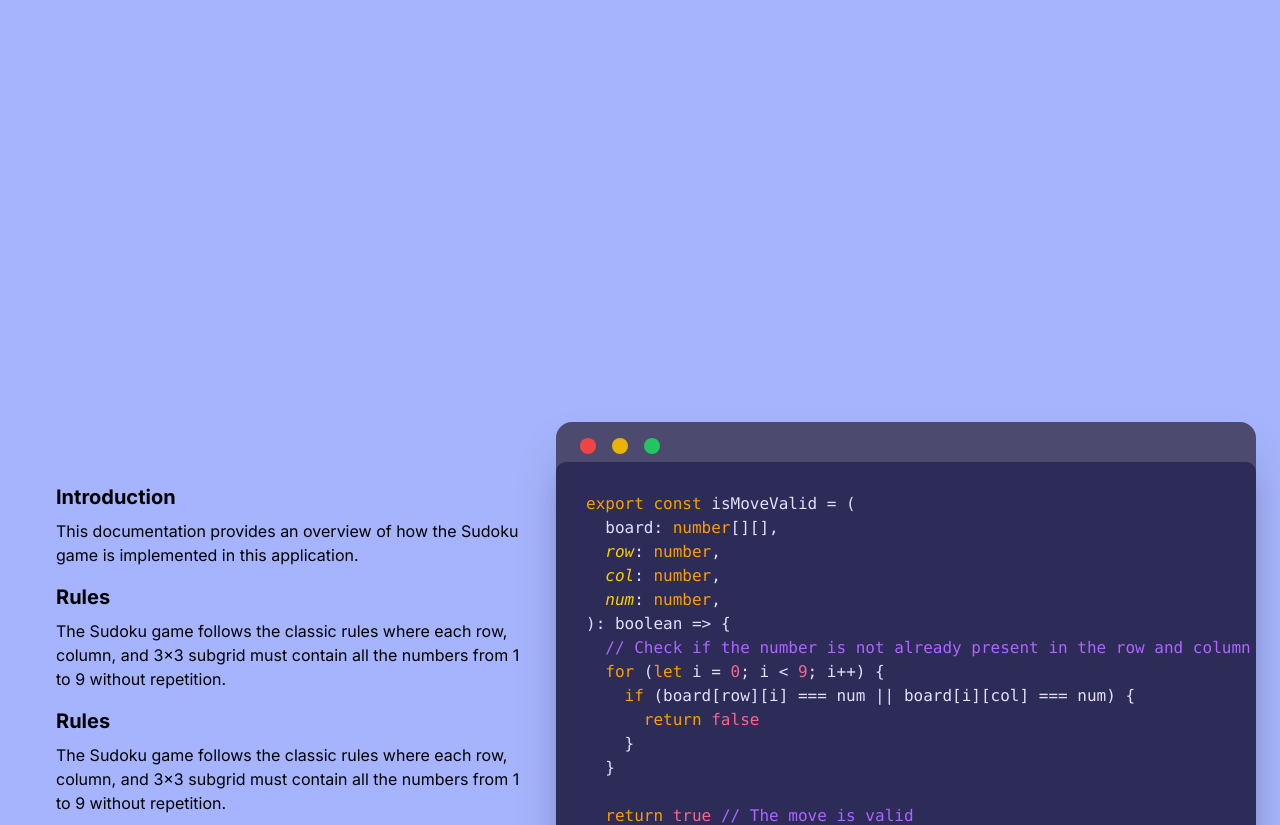
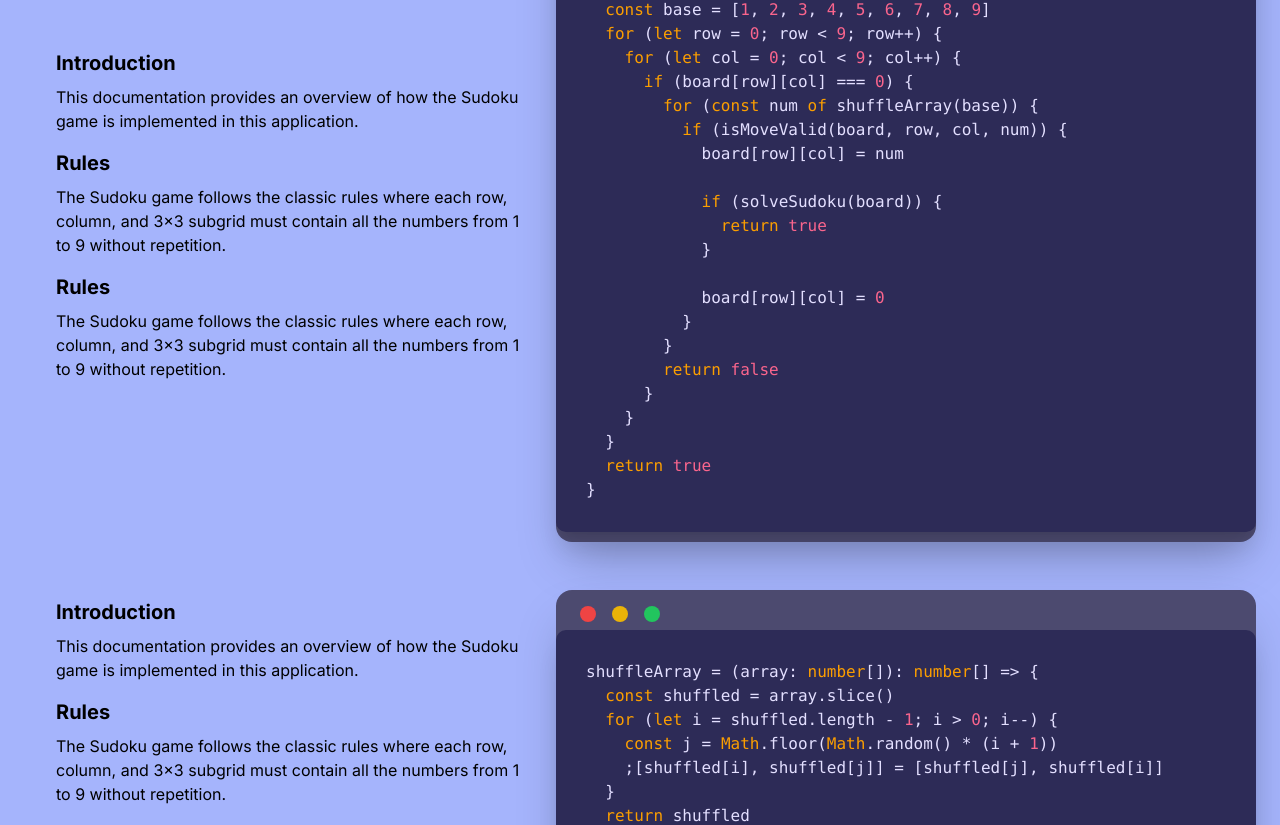
Before and after one commit to stivenm16/devToolkit, a Next.js app: page /guides/sudoku in a window 1280 px wide. Shown: the part 280-1105 px from the top of the page. Built offline with nearby package versions, Linux system fonts and the light colour scheme.

Commit message:
sudoku grid changes, readFiles function

```diff
--- a/src/app/components/Button.tsx
+++ b/src/app/components/Button.tsx
@@ -1,7 +1,7 @@
 import React from 'react'
 
 interface ButtonProps extends React.ButtonHTMLAttributes<HTMLButtonElement> {
-  onClick: () => void
+  onClick?: () => void
   label: string
 }
 
--- a/src/app/components/CodeEditor.tsx
+++ b/src/app/components/CodeEditor.tsx
@@ -83,7 +83,7 @@ const CodeEditor: FC<Props> = ({ codeSnippet, children }) => {
               marginBottom: 10,
             }}
           >
-            {codeString}
+            {codeSnippet}
           </SyntaxHighlighter>
         </>
       </div>
--- a/src/app/components/ui/Options.tsx
+++ b/src/app/components/ui/Options.tsx
@@ -1,8 +1,7 @@
 'use client'
 import React, { useState } from 'react'
 import Option from './Option'
-
-export type Difficulty = 'easy' | 'medium' | 'hard'
+import { Difficulty } from '@/app/types/global'
 
 interface OptionsProps {
   children?: React.ReactNode
--- a/src/app/components/ui/sudoku/Board.tsx
+++ b/src/app/components/ui/sudoku/Board.tsx
@@ -1,73 +1,47 @@
 'use client'
 
-import {
-  isValidBoard,
-  playableBoard,
-  sumColumn,
-  sumRow,
-} from '@/app/logic/sudoku'
-import { FC, useEffect, useState } from 'react'
+import useSudoku from '@/app/hooks/sudoku/useSudoku'
+import { Difficulty } from '@/app/types/global'
+import { FC } from 'react'
 import { Cell } from '.'
-import { Difficulty } from '../Options'
 
 interface Props {
   difficulty: Difficulty
 }
 
 const Board: FC<Props> = ({ difficulty }) => {
-  const emptyBoard = Array.from(Array(9), () => Array(9).fill(0))
-  const [board, setBoard] = useState<number[][]>(emptyBoard)
-  const [initalBoard, setInitalBoard] = useState<number[][]>(emptyBoard)
-
-  const handleCellValue = (
-    value: number,
-    rowIndex: number,
-    columnIndex: number,
-  ) => {
-    const updatedBoard = board.map((row) => [...row])
-    updatedBoard[rowIndex][columnIndex] = value
-    setBoard(updatedBoard)
-  }
-
-  useEffect(() => {
-    const { puzzleBoard } = playableBoard(difficulty)
-    setBoard([...puzzleBoard])
-    setInitalBoard([...puzzleBoard])
-  }, [difficulty])
-
-  useEffect(() => {
-    const isBoardComplete = board.every((row) =>
-      row.every((value) => value > 0),
-    )
-    if (isBoardComplete && isValidBoard(board)) {
-      alert('You win!')
-    }
-  }, [board])
+  const { getBorderStyle, board, initalBoard, handleCellValue } =
+    useSudoku(difficulty)
 
   return (
     <div className="grid-cols-9 gap-0">
       {board.map((row, rowIndex) => (
         <div className="flex md:grid-rows-9" key={rowIndex}>
           {row.map((cellValue: number, columnIndex: number) => (
-            <Cell
+            <div
               key={columnIndex}
-              value={cellValue}
-              onChange={handleCellValue}
-              rowIndex={rowIndex}
-              columnIndex={columnIndex}
-              isInitial={initalBoard[rowIndex][columnIndex] > 0}
-            />
+              className="relative"
+              style={getBorderStyle(rowIndex, columnIndex)}
+            >
+              <Cell
+                value={cellValue}
+                onChange={handleCellValue}
+                rowIndex={rowIndex}
+                columnIndex={columnIndex}
+                isInitial={initalBoard[rowIndex][columnIndex] > 0}
+              />
+            </div>
           ))}
-          <span className="mt-3">{sumRow(row)}</span>
+          {/* <span className="mt-3">{sumRow(row)}</span> */}
         </div>
       ))}
-      <div className="flex w-auto justify-around">
+      {/* <div className="flex w-auto justify-around">
         {board[0].map((_, columnIndex) => (
           <span key={columnIndex} className="mr-4">
             {sumColumn(board, columnIndex)}
           </span>
         ))}
-      </div>
+      </div> */}
     </div>
   )
 }
--- /dev/null
+++ b/src/app/components/utils/readFiles.ts
@@ -0,0 +1,55 @@
+import { readFile } from 'fs/promises'
+
+async function extractFunctionsFromFile(filePath: string): Promise<any> {
+  try {
+    const fileContent = await readFile(filePath, 'utf-8')
+
+    // Extract function declarations using regular expression
+    const functionDeclarations =
+      fileContent.match(
+        /(?:function|const|let|var)\s+([a-zA-Z_]\w*)\s*\(|\b([a-zA-Z_]\w*)\s*=\s*\(/g,
+      ) || []
+
+    // Extract and return code for each function
+    const functionCodes = functionDeclarations
+      .map((declaration) => {
+        const match = declaration.match(
+          /(?:function|const|let|var)\s+([a-zA-Z_]\w*)\s*\(|\b([a-zA-Z_]\w*)\s*=\s*\(/,
+        )
+        const functionName = match ? match[1] || match[2] : null
+        if (functionName) {
+          const startIndex = fileContent.indexOf(declaration)
+          const endIndex = findFunctionEndIndex(fileContent, startIndex)
+          return fileContent.substring(startIndex, endIndex)
+        }
+        return null
+      })
+      .filter(Boolean)
+
+    console.log('Extracted functions:', functionCodes)
+    return functionCodes
+  } catch (error: any) {
+    console.error('Error reading file:', error.message)
+    return []
+  }
+}
+
+// Helper function to find the end index of a function in the code
+function findFunctionEndIndex(fileContent: string, startIndex: number): number {
+  let depth = 0
+  let index = startIndex
+  while (index < fileContent.length) {
+    if (fileContent[index] === '{') {
+      depth++
+    } else if (fileContent[index] === '}') {
+      depth--
+      if (depth === 0) {
+        return index + 1 // Return the index after the closing brace
+      }
+    }
+    index++
+  }
+  return index
+}
+
+export default extractFunctionsFromFile
--- a/src/app/games/sudoku/page.tsx
+++ b/src/app/games/sudoku/page.tsx
@@ -1,9 +1,9 @@
 'use client'
 import Layout from '@/app/components/Layout'
 import { Options, Timer } from '@/app/components/ui'
-import { Difficulty } from '@/app/components/ui/Options'
 
 import { Board } from '@/app/components/ui/sudoku'
+import { Difficulty } from '@/app/types/global'
 import { useState } from 'react'
 
 export default function SudokuPage() {
--- a/src/app/guides/sudoku/page.tsx
+++ b/src/app/guides/sudoku/page.tsx
@@ -1,9 +1,39 @@
-'use client'
 import { Layout } from '@/app/components'
 import CodeEditor from '@/app/components/CodeEditor'
 import React from 'react'
 
-const test = [1, 2, 3, 4, 5]
+const test = [
+  'solveSudoku = (board: number[][]): boolean => {\n' +
+    '  const base = [1, 2, 3, 4, 5, 6, 7, 8, 9]\n' +
+    '  for (let row = 0; row < 9; row++) {\n' +
+    '    for (let col = 0; col < 9; col++) {\n' +
+    '      if (board[row][col] === 0) {\n' +
+    '        for (const num of shuffleArray(base)) {\n' +
+    '          if (isMoveValid(board, row, col, num)) {\n' +
+    '            board[row][col] = num\n' +
+    '\n' +
+    '            if (solveSudoku(board)) {\n' +
+    '              return true\n' +
+    '            }\n' +
+    '\n' +
+    '            board[row][col] = 0\n' +
+    '          }\n' +
+    '        }\n' +
+    '        return false\n' +
+    '      }\n' +
+    '    }\n' +
+    '  }\n' +
+    '  return true\n' +
+    '}',
+  'shuffleArray = (array: number[]): number[] => {\n' +
+    '  const shuffled = array.slice()\n' +
+    '  for (let i = shuffled.length - 1; i > 0; i--) {\n' +
+    '    const j = Math.floor(Math.random() * (i + 1))\n' +
+    '    ;[shuffled[i], shuffled[j]] = [shuffled[j], shuffled[i]]\n' +
+    '  }\n' +
+    '  return shuffled\n' +
+    '}',
+]
 const Explanation = () => {
   return (
     <div className=" flex justify-center flex-col m-8">
@@ -37,11 +67,8 @@ const SudokuPage: React.FC = () => {
       <div className="mx-6 ">
         {test.map((item, index) => {
           return (
-            <div
-              key={index}
-              // className={``flex `}
-            >
-              <CodeEditor codeSnippet={''}>
+            <div key={index}>
+              <CodeEditor codeSnippet={test[index]}>
                 <Explanation />
               </CodeEditor>
             </div>
--- /dev/null
+++ b/src/app/hooks/sudoku/useSudoku.ts
@@ -0,0 +1,51 @@
+import { isValidBoard, playableBoard } from '@/app/logic/sudoku'
+import { Difficulty } from '@/app/types/global'
+import { useEffect, useState } from 'react'
+
+const useSudoku = (difficulty: Difficulty) => {
+  const emptyBoard = Array.from(Array(9), () => Array(9).fill(0))
+  const [board, setBoard] = useState<number[][]>(emptyBoard)
+  const [initalBoard, setInitalBoard] = useState<number[][]>(emptyBoard)
+
+  const handleCellValue = (
+    value: number,
+    rowIndex: number,
+    columnIndex: number,
+  ) => {
+    const updatedBoard = board.map((row) => [...row])
+    updatedBoard[rowIndex][columnIndex] = value
+    setBoard(updatedBoard)
+  }
+
+  useEffect(() => {
+    const { puzzleBoard } = playableBoard(difficulty)
+    setBoard([...puzzleBoard])
+    setInitalBoard([...puzzleBoard])
+  }, [difficulty])
+
+  useEffect(() => {
+    const isBoardComplete = board.every((row) =>
+      row.every((value) => value > 0),
+    )
+    if (isBoardComplete && isValidBoard(board)) {
+      alert('You win!')
+    }
+  }, [board])
+
+  const getBorderStyle = (rowIndex: number, columnIndex: number) => {
+    const borderStyles: React.CSSProperties = {}
+
+    if (rowIndex % 3 === 2) {
+      borderStyles.borderBottom = '2px solid #000'
+    }
+
+    if (columnIndex % 3 === 2) {
+      borderStyles.borderRight = '2px solid #000'
+    }
+
+    return borderStyles
+  }
+  return { board, initalBoard, handleCellValue, getBorderStyle }
+}
+
+export default useSudoku
--- a/src/app/layout.tsx
+++ b/src/app/layout.tsx
@@ -5,8 +5,8 @@ import './globals.css'
 const inter = Inter({ subsets: ['latin'] })
 
 export const metadata: Metadata = {
-  title: 'Create Next App',
-  description: 'Generated by create next app',
+  title: 'Playit',
+  description: 'Playit is a place to play games and learn new skills.',
 }
 
 export default function RootLayout({
--- a/src/app/logic/sudoku/generateBoard.ts
+++ b/src/app/logic/sudoku/generateBoard.ts
@@ -1,4 +1,4 @@
-import { Difficulty } from '@/app/components/ui/Options'
+import { Difficulty } from '@/app/types/global'
 import { isValidBoard } from '.'
 import { solveSudoku } from './sudokuSolver'
 
--- a/src/app/page.tsx
+++ b/src/app/page.tsx
@@ -1,9 +1,12 @@
-'use client'
+// 'use client'
 
 import Link from 'next/link'
 import { ButtonT, Layout } from './components'
+import extractFunctionsFromFile from './components/utils/readFiles'
 
 export default function Home() {
+  extractFunctionsFromFile('src/app/logic/sudoku/sudokuSolver.ts')
+
   return (
     <Layout>
       <div className="flex justify-center  items-center min-h-96 pt-36 flex-col">
@@ -18,7 +21,7 @@ export default function Home() {
           </h4>
         </div>
         <Link href={'/games/sudoku'}>
-          <ButtonT onClick={() => console.log('prueba')} label="Playit" />
+          <ButtonT label="Playit" />
         </Link>
       </div>
     </Layout>
--- /dev/null
+++ b/src/app/types/global.ts
@@ -0,0 +1 @@
+export type Difficulty = 'easy' | 'medium' | 'hard'
```
